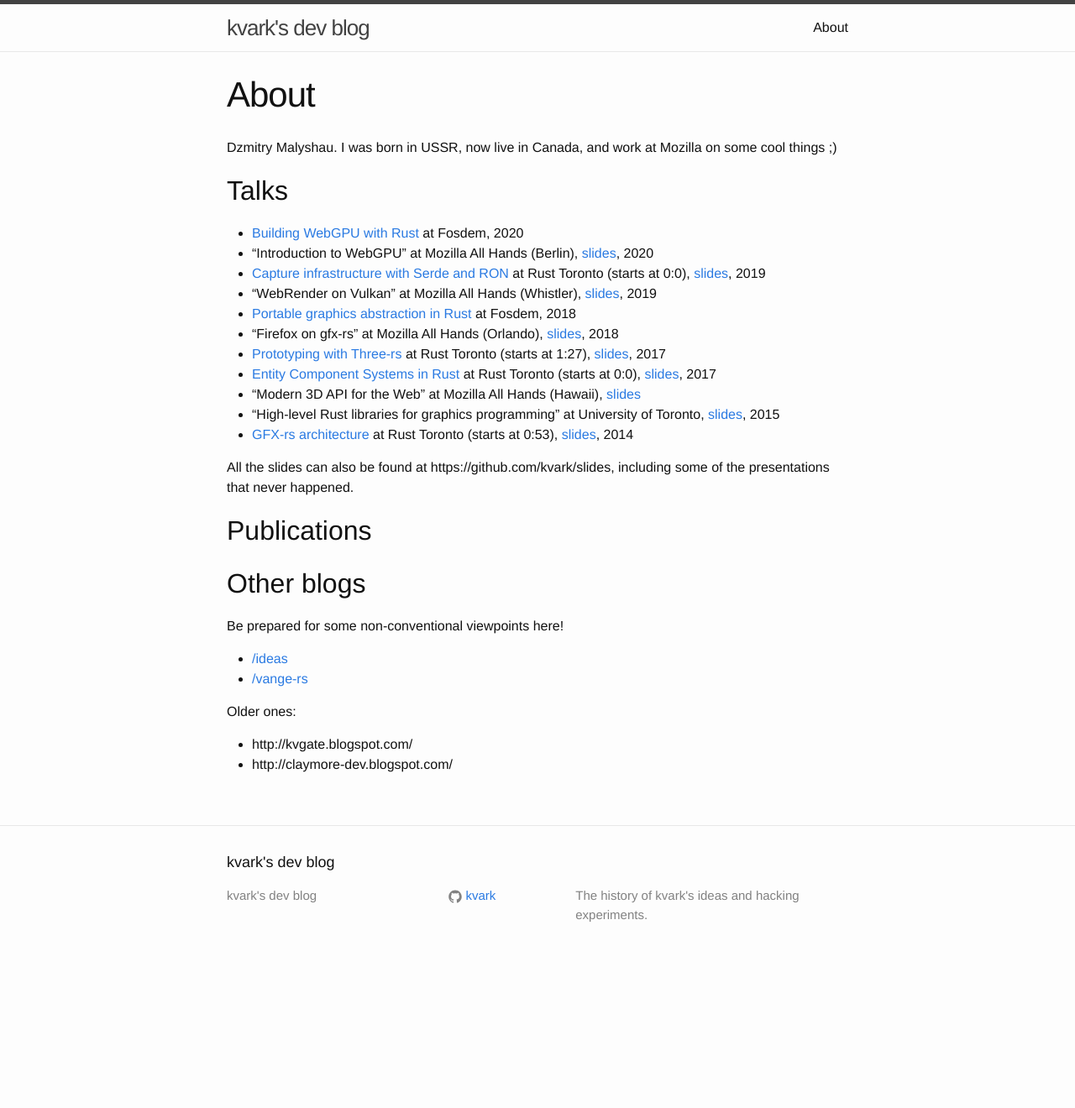
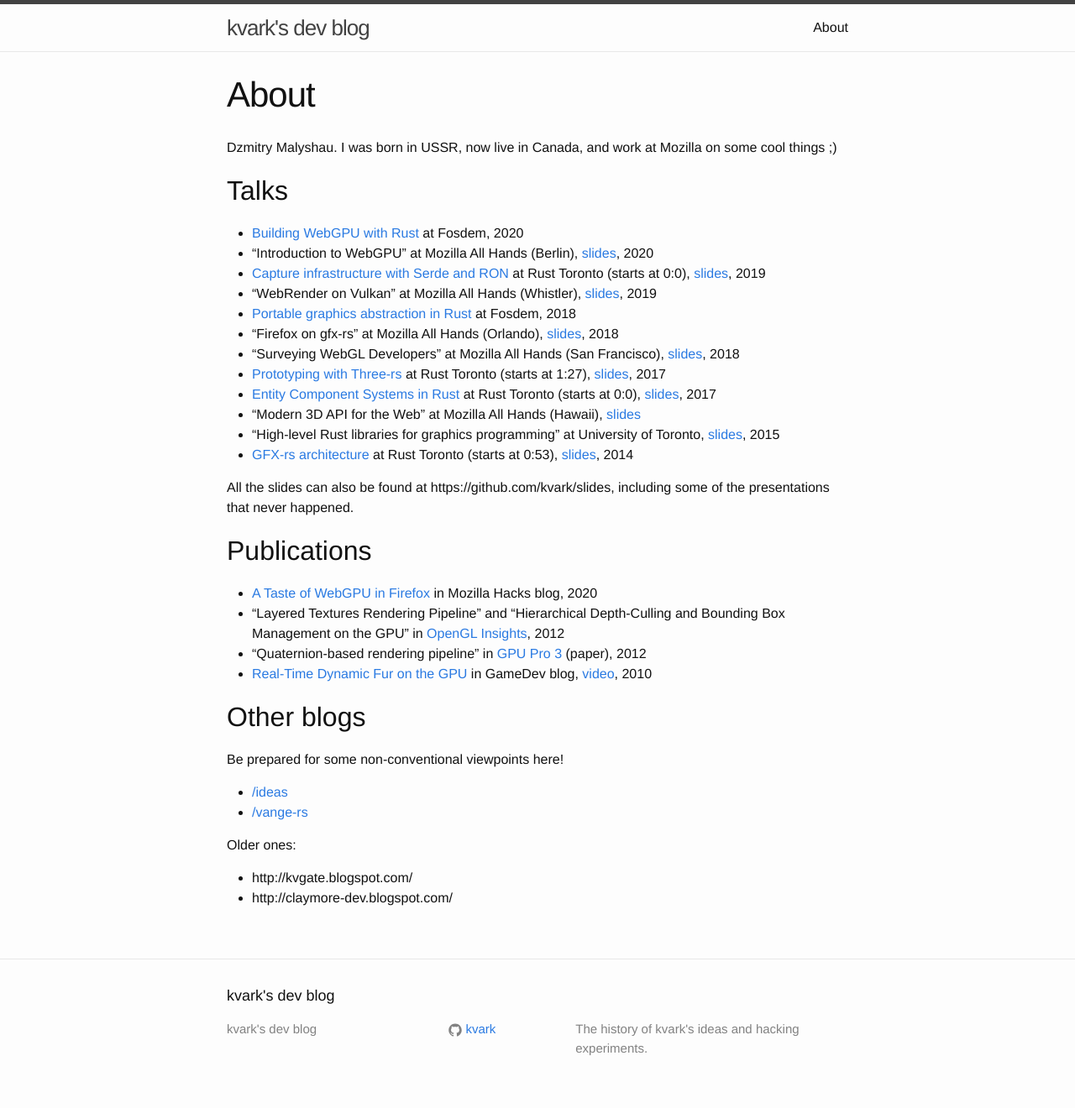
Before and after one commit to kvark/kvark.github.io, a Jekyll site: the page built from about.md, in a window 1280 px wide. Shown: the whole page at 84% size. Built offline with Jekyll 4.4.1, drawn with Linux system fonts in a browser that asks for light colours; before the commit the page ends 1161 px from its top, so only the background shows below that.

Commit message:
Add publications

```diff
--- a/about.md
+++ b/about.md
@@ -15,6 +15,7 @@ I was born in USSR, now live in Canada, and work at Mozilla on some cool things
 - "WebRender on Vulkan" at Mozilla All Hands (Whistler), [slides](https://github.com/kvark/slides/raw/d3d9009aaefa98f63fa3c63b35c847c87b062d33/WebRenderOnVulkan_WhistlerAllHands.pdf), 2019
 - [Portable graphics abstraction in Rust](https://archive.fosdem.org/2018/schedule/event/rust_vulkan_gfx_rs/) at Fosdem, 2018
 - "Firefox on gfx-rs" at Mozilla All Hands (Orlando), [slides](https://github.com/kvark/slides/raw/d3d9009aaefa98f63fa3c63b35c847c87b062d33/FirefoxOnGFX_OrlandoAllHands.pdf), 2018
+- "Surveying WebGL Developers" at Mozilla All Hands (San Francisco), [slides](https://github.com/kvark/slides/raw/ab961cb7c379530af5a23bc2652d2bf0f4c8e637/SurveyingWebGLDevelopers_SanFranAllHands.pdf), 2018
 - [Prototyping with Three-rs](https://www.youtube.com/watch?v=clUfrpv-568) at Rust Toronto (starts at 1:27), [slides](https://github.com/kvark/slides/raw/d3d9009aaefa98f63fa3c63b35c847c87b062d33/ThreeRS_RustTorontoMeetup.pdf), 2017
 - [Entity Component Systems in Rust](https://www.youtube.com/watch?v=7WXE-2LRrXQ) at Rust Toronto (starts at 0:0), [slides](https://github.com/kvark/slides/raw/d3d9009aaefa98f63fa3c63b35c847c87b062d33/ECS_WithRust_RustTorontoMeetup.pdf), 2017
 - "Modern 3D API for the Web" at Mozilla All Hands (Hawaii), [slides](https://github.com/kvark/slides/raw/d3d9009aaefa98f63fa3c63b35c847c87b062d33/WebMetal_HawaiiAllHands.pdf)
@@ -24,6 +25,11 @@ I was born in USSR, now live in Canada, and work at Mozilla on some cool things
 All the slides can also be found at https://github.com/kvark/slides, including some of the presentations that never happened.
 
 ## Publications
+
+- [A Taste of WebGPU in Firefox](https://hacks.mozilla.org/2020/04/experimental-webgpu-in-firefox/) in Mozilla Hacks blog, 2020
+- "Layered Textures Rendering Pipeline" and "Hierarchical Depth-Culling and Bounding Box Management on the GPU" in [OpenGL Insights](https://www.routledge.com/OpenGL-Insights/Cozzi-Riccio/p/book/9781439893760?utm_source=crcpress.com), 2012
+- "Quaternion-based rendering pipeline" in [GPU Pro 3](https://www.routledge.com/GPU-PRO-3-Advanced-Rendering-Techniques/Engel/p/book/9781439887820?utm_source=crcpress.com) (paper), 2012
+- [Real-Time Dynamic Fur on the GPU](https://www.gamedev.net/tutorials/programming/graphics/real-time-dynamic-fur-on-the-gpu-r2774/) in GameDev blog, [video](https://www.youtube.com/watch?v=xM2_9X-QvfQ), 2010
 
 ## Other blogs
 
```
